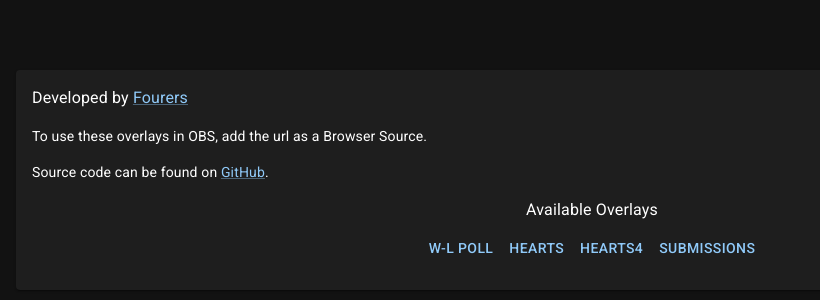
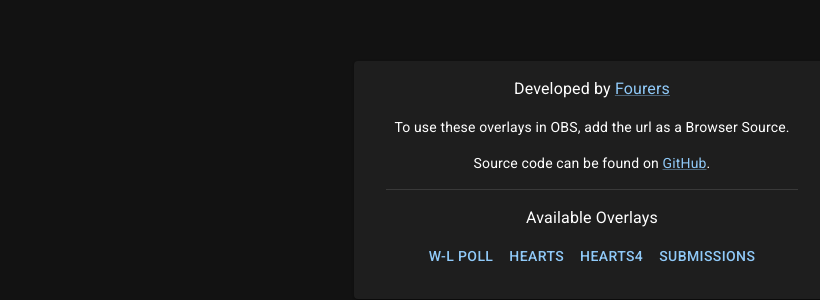
Before and after one commit to fourers/twitch-overlays, a React (Create React App) app: page / in a window 1280 px wide. Shown: the part 220-520 px from the top of the page, without its empty margins (48-868 px from the left). Built offline with nearby package versions, Linux system fonts and the light colour scheme.

Commit message:
Format info page

```diff
--- a/public/index.html
+++ b/public/index.html
@@ -24,7 +24,7 @@
       work correctly both with client-side routing and a non-root public URL.
       Learn how to configure a non-root public URL by running `npm run build`.
     -->
-    <title>Twitch Overlay</title>
+    <title>Twitch Overlays</title>
   </head>
   <body>
     <noscript>You need to enable JavaScript to run this app.</noscript>
--- a/src/App.js
+++ b/src/App.js
@@ -20,16 +20,16 @@ function App() {
     <ThemeProvider theme={darkTheme}>
         <CssBaseline enableColorScheme/>
         <Routes>
-            <Route path="/hearts/*" element={
+            <Route path="/hearts" element={
                 <HeartsOverlay />
             }/>
-            <Route path="/hearts4/*" element={
+            <Route path="/hearts4" element={
                 <HeartsOverlay4 />
             }/>
-            <Route path="/submissions/*" element={
+            <Route path="/submissions" element={
                 <SubmissionsOverlay />
             }/>
-            <Route path="/wl-poll/*" element={
+            <Route path="/wl-poll" element={
                 <PollOverlay />
             }/>
             <Route path="*" element={
--- a/src/Info/InfoPage.js
+++ b/src/Info/InfoPage.js
@@ -1,6 +1,7 @@
 import Button from '@mui/material/Button';
 import Card from '@mui/material/Card';
 import CardContent from '@mui/material/CardContent';
+import Divider from '@mui/material/Divider';
 import Grid from '@mui/material/Grid';
 import Link from '@mui/material/Link';
 import Stack from '@mui/material/Stack';
@@ -15,19 +16,21 @@ export default function InfoPage() {
             justifyContent="center"
             alignItems="center"
         >
-            <Container>
             <Card>
                 <CardContent>
-                        <Typography variant="heading3" component="div" sx={{ pb: 2 }}>
+                    <Container>
+                        <Typography variant="heading3" component="div" align="center" sx={{ pb: 2 }}>
                             Developed by <Link href="https://www.twitch.tv/fourers">Fourers</Link>
                         </Typography>
-                        <Typography variant="body2" sx={{ pb: 2 }}>
+                        <Typography variant="body2" align="center" sx={{ pb: 2 }}>
                             To use these overlays in OBS, add the url as a Browser Source.
                         </Typography>
-                        <Typography variant="body2" sx={{ pb: 2 }}>
+                        <Typography variant="body2" align="center" sx={{ pb: 2 }}>
                             Source code can be found on <Link href="https://github.com/fourers/twitch-overlays">GitHub</Link>.
                         </Typography>
-                        <Grid container justifyContent="center" width="100%">
+                    </Container>
+                    <Divider variant="middle" />
+                    <Grid container justifyContent="center" width="100%" sx={{ mt: 2 }}>
                         <Stack direction="column">
                             <Typography variant="heading4" align="center" sx={{ pb: 1 }}>Available Overlays</Typography>
                             <Stack direction="row">
@@ -40,7 +43,6 @@ export default function InfoPage() {
                     </Grid>
                 </CardContent>
             </Card>
-            </Container>
         </Grid>
     );
 }
--- a/src/WLPoll/PollOverlay.js
+++ b/src/WLPoll/PollOverlay.js
@@ -1,5 +1,5 @@
 import { useEffect, useState } from 'react';
-import { useParams } from 'react-router-dom';
+import { useSearchParams } from 'react-router-dom';
 
 import Box from '@mui/material/Box';
 import Divider from '@mui/material/Divider';
@@ -25,17 +25,21 @@ function calculateAnswers(answers) {
 }
 
 export default function PollOverlay() {
-    const { "*": channelName } = useParams();
-    const channel = channelName || defaultChannel;
+    const [searchParams, setSearchParams] = useSearchParams();
+    const channel = searchParams.get("channel") || defaultChannel;
 
     const [chatClient, setChatClient] = useState(null);
     const [answers, setAnswers] = useState({});
 
     useEffect(() => {
+        setSearchParams({"channel": channel});
+    }, [channel]);
+
+    useEffect(() => {
         createTwitchClient(channel, setChatClient, setAnswers);
         return () => {
             closeTwitchClient(chatClient);
-        }
+        };
     }, []);
 
     const clearAnswers = () => setAnswers({});
--- a/src/WLPoll/TwitchClient.js
+++ b/src/WLPoll/TwitchClient.js
@@ -4,10 +4,9 @@ const relevantLetters = ["W", "L"]
 
 function getFirstValidLetter(message) {
     const messageParts = message.toUpperCase().split(" ");
-    for (let part in messageParts) {
-        if (relevantLetters.includes(part)) {
-            return part;
-        }
+    const firstPart = messageParts[0];
+    if (relevantLetters.includes(firstPart)) {
+        return firstPart;
     }
     return null;
 }
```
Also changed, not shown: 1 other file (tests, documents, lock files or other folders). Lines whose indentation alone changed are shown as unchanged.
